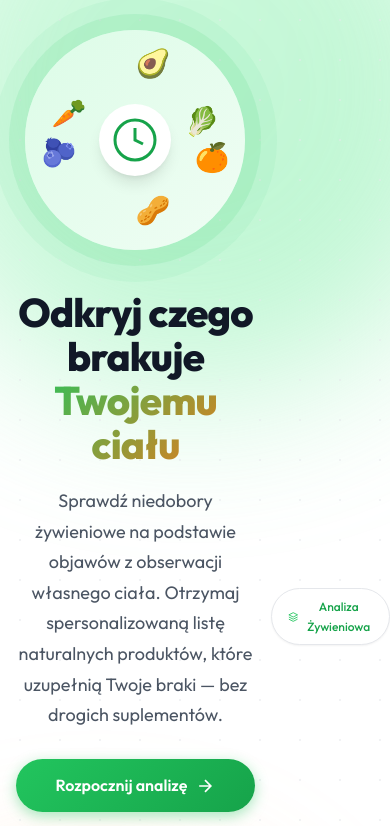
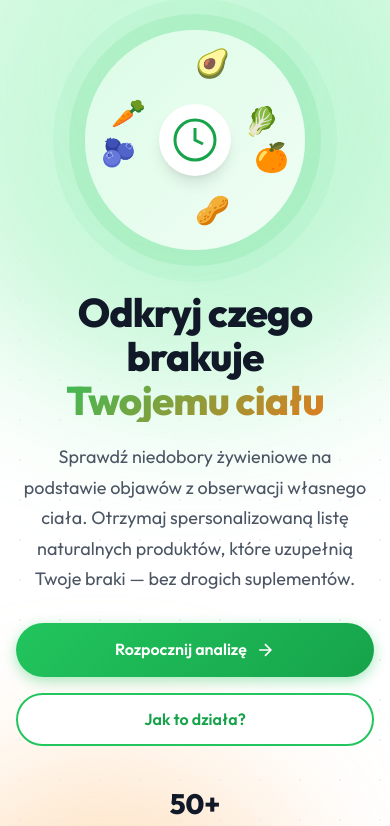
Before and after one commit to patentfm/dieta, a Vue app: page / in a window 390 px wide. Shown: the top 826 px of the page. Built offline with nearby package versions, Linux system fonts and the light colour scheme.

Commit message:
remove badge

```diff
--- a/src/components/landing/HeroSection.vue
+++ b/src/components/landing/HeroSection.vue
@@ -92,19 +92,7 @@
       </div>
     </div>
 
-    <!-- Badge moved to bottom -->
-    <div class="hero-badge-container">
-      <span class="hero-badge">
-        <svg width="16" height="16" viewBox="0 0 24 24" fill="none" stroke="currentColor" stroke-width="2">
-          <path d="M12 2L2 7l10 5 10-5-10-5z"/>
-          <path d="M2 17l10 5 10-5"/>
-          <path d="M2 12l10 5 10-5"/>
-        </svg>
-        Analiza Żywieniowa
-      </span>
-    </div>
-
-    <!-- Scroll indicator -->
+<!-- Scroll indicator -->
     <div class="scroll-indicator">
       <div class="mouse">
         <div class="wheel"></div>
@@ -236,33 +224,6 @@
   width: 1px;
   height: 36px;
   background: var(--gray-200);
-}
-
-/* Badge at bottom */
-.hero-badge-container {
-  position: absolute;
-  bottom: 80px;
-  left: 50%;
-  transform: translateX(-50%);
-  z-index: 2;
-}
-
-.hero-badge {
-  display: inline-flex;
-  align-items: center;
-  gap: 6px;
-  padding: 8px 16px;
-  background: white;
-  border: 1px solid var(--gray-200);
-  border-radius: var(--radius-full);
-  font-size: 0.75rem;
-  font-weight: 500;
-  color: var(--primary-600);
-  box-shadow: var(--shadow-sm);
-}
-
-.hero-badge svg {
-  color: var(--primary-500);
 }
 
 /* Visual / Illustration */
@@ -470,10 +431,6 @@
   .floating-card {
     display: none;
   }
-
-  .hero-badge-container {
-    bottom: 60px;
-  }
 }
 
 @media (max-width: 640px) {
@@ -504,15 +461,6 @@
     display: none;
   }
 
-  .hero-badge-container {
-    position: relative;
-    bottom: auto;
-    left: auto;
-    transform: none;
-    text-align: center;
-    margin-top: 24px;
-  }
-
   .illustration-circle {
     width: 220px;
     height: 220px;
```
